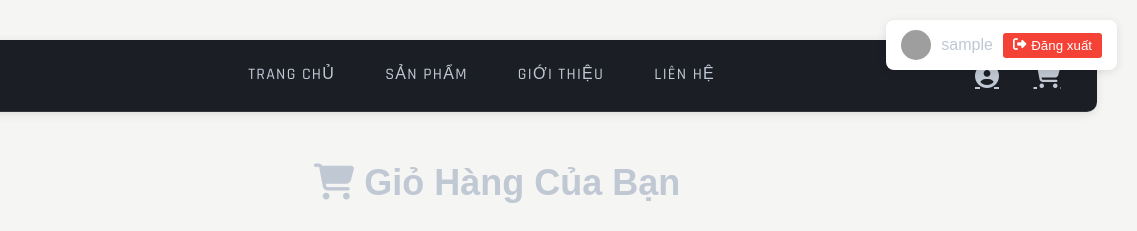
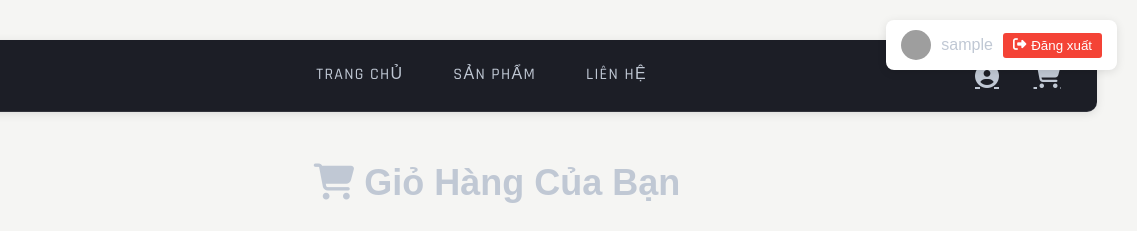
Before and after one commit to xuany2009/nhom10, a plain HTML site: page frontend/sop.html in a window 1280 px wide. Shown: the top 231 px of the page, 143-1280 px from the left. Drawn offline with Linux system fonts and the light colour scheme; sample sign-in values are in the browser's storage; grey boxes are pictures that could not be loaded.

Commit message:
Update sop.html

```diff
--- a/frontend/sop.html
+++ b/frontend/sop.html
@@ -497,9 +497,7 @@
             <div class="item">
                 <a href="index.html#products">Sản phẩm</a>
             </div>
-            <div class="item">
-                <a href="index.html#comment">Giới thiệu</a>
-            </div>
+
             <div class="item">
                 <a href="index.html#footer">Liên hệ</a>
             </div>
```
